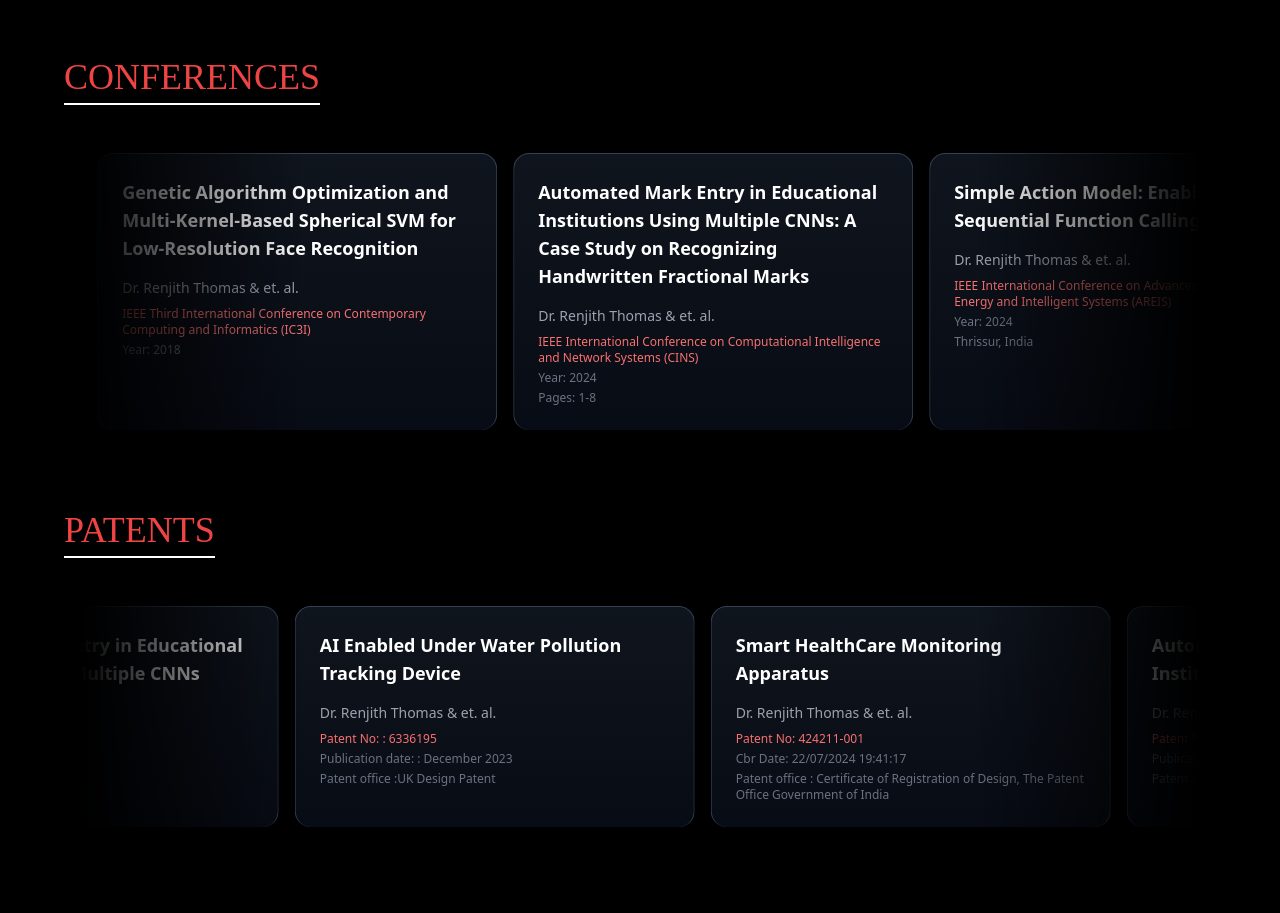
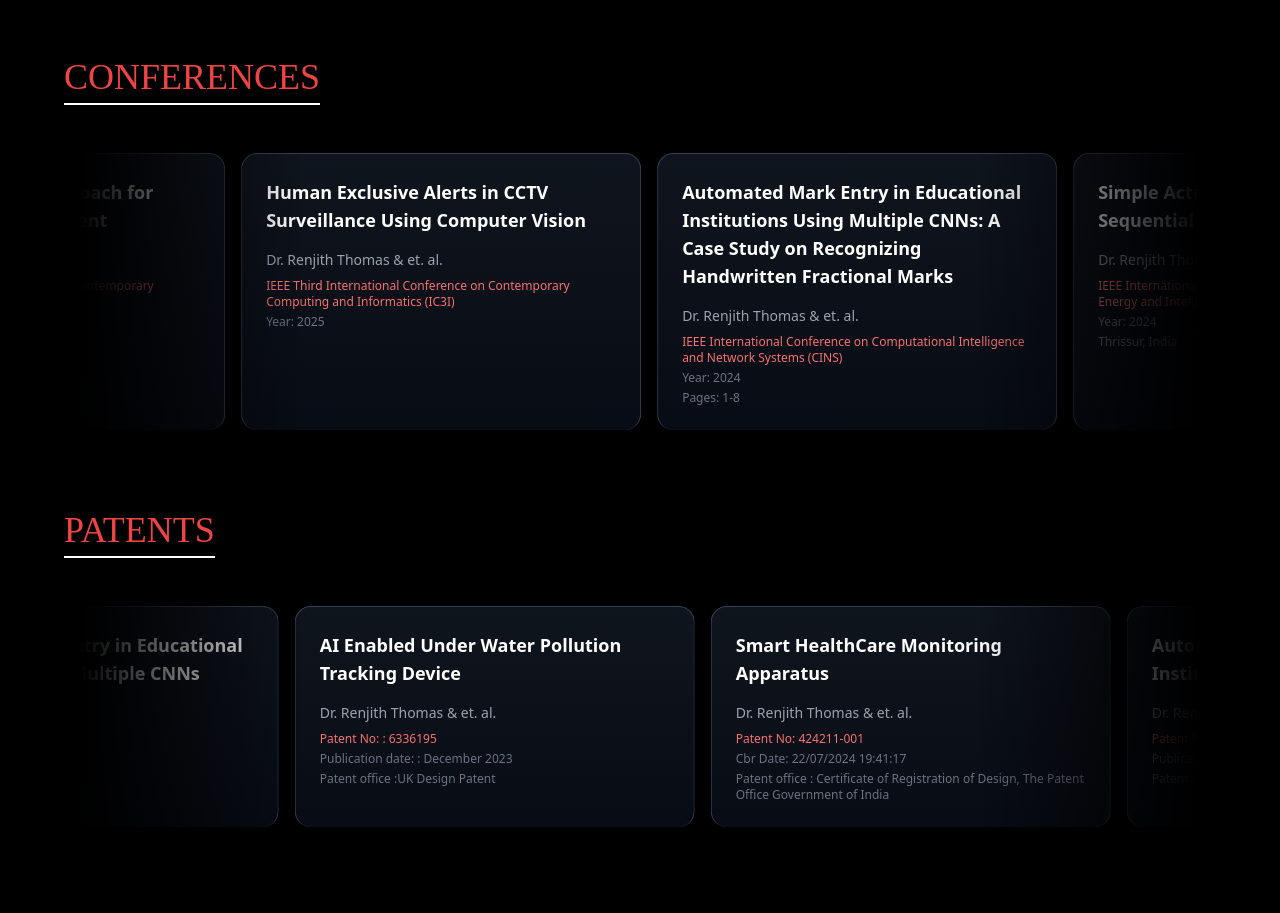
Before and after one commit to AnoopkumarA/Renjith_PersonalWebsite, a React (Vite) app: page / in a window 1280 px wide. Shown: the part 4080-4993 px from the top of the page. Built offline with nearby package versions, Linux system fonts and the light colour scheme; a web font is replaced by a local one.

Commit message:
Update Publications.tsx

```diff
--- a/src/components/Publications.tsx
+++ b/src/components/Publications.tsx
@@ -79,7 +79,24 @@ const conferencePublications = [
       "IEEE Third International Conference on Contemporary Computing and Informatics (IC3I)",
       "Year: 2018"
     ].join('\n')
-  }
+  },
+  {
+    quote: "ResoBlend: A Hybrid Approach for Image Quality Enhancement",
+    name: "Dr. Renjith Thomas & et. al.",
+    title: [
+      "IEEE Third International Conference on Contemporary Computing and Informatics (IC3I)",
+      "Year: 2025"
+    ].join('\n')
+  },
+  {
+    quote: "Human Exclusive Alerts in CCTV Surveillance Using Computer Vision",
+    name: "Dr. Renjith Thomas & et. al.",
+    title: [
+      "IEEE Third International Conference on Contemporary Computing and Informatics (IC3I)",
+      "Year: 2025"
+    ].join('\n')
+  },
+
 ];
 
 const patents = [
```
